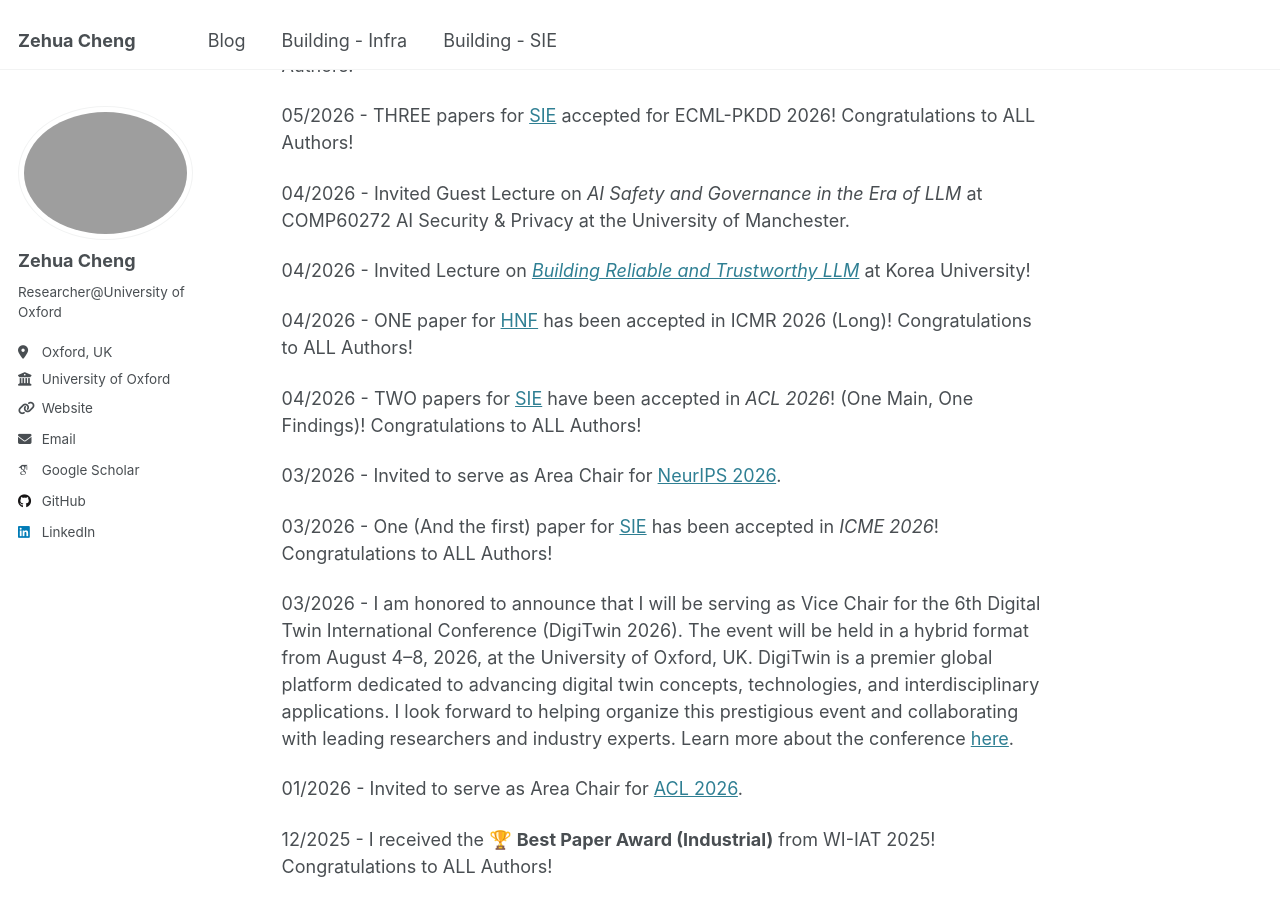
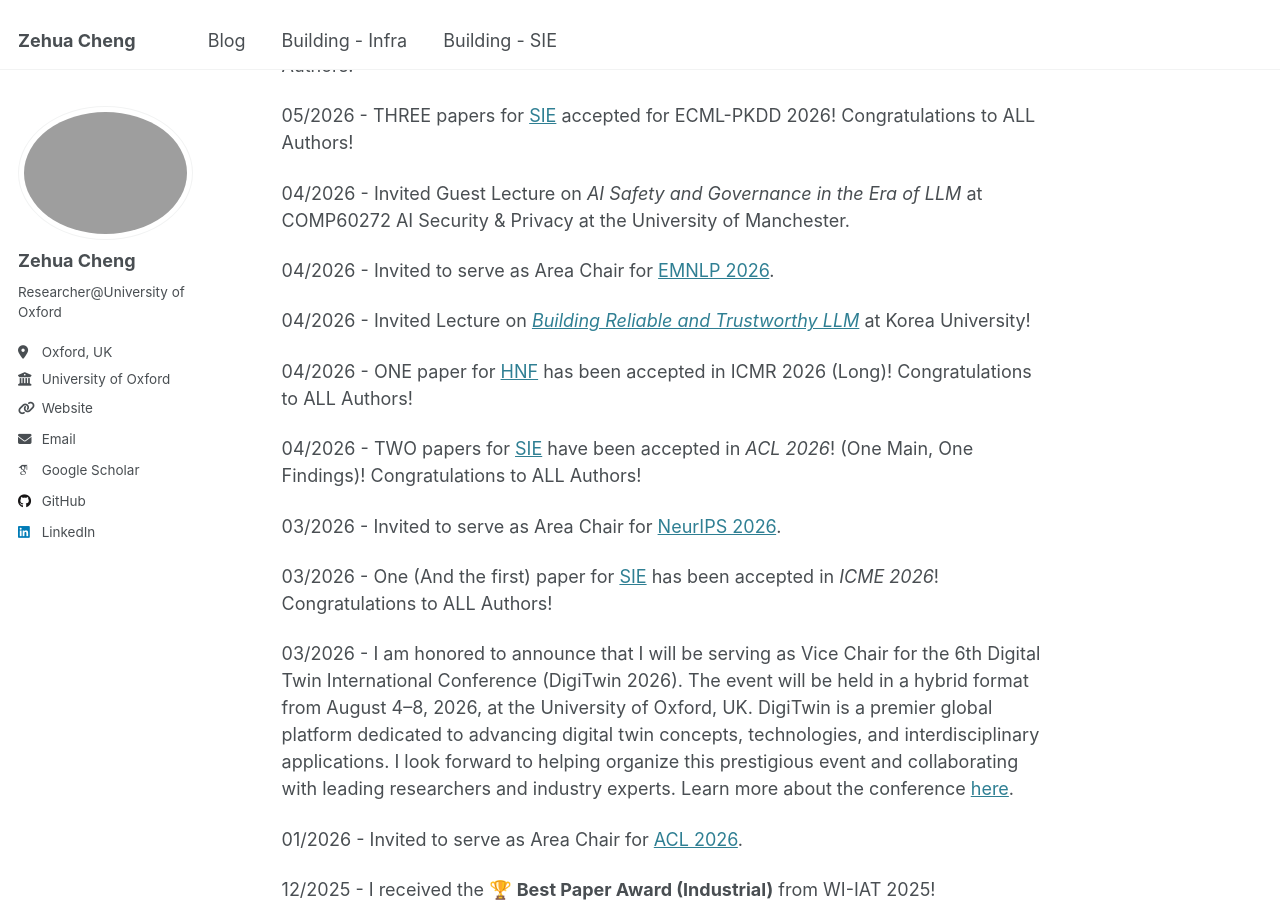
Before and after one commit to limberc/limberc.github.io, a Jekyll site: the page built from _pages/about.md, in a window 1280 px wide and 900 px high, scrolled down 586 px. Built offline with Jekyll 4.4.1, drawn with Linux system fonts in a browser that asks for light colours; some web fonts are replaced.

Commit message:
New Version.

```diff
--- a/_pages/about.md
+++ b/_pages/about.md
@@ -22,6 +22,8 @@ Currently, I am leading AI research at FLock.io, where I focus on advancing dece
 05/2026 - THREE papers for [SIE](https://limberc.site/sie/) accepted for ECML-PKDD 2026!  Congratulations to ALL Authors!
 
 04/2026 - Invited Guest Lecture on *AI Safety and Governance in the Era of LLM* at COMP60272 AI Security & Privacy at the University of Manchester.
+
+04/2026 - Invited to serve as Area Chair for [EMNLP 2026](https://2026.emnlp.org/).
 
 04/2026 - Invited Lecture on [*Building Reliable and Trustworthy LLM*](https://security.korea.ac.kr/m06_04/105) at Korea University!
 
```
